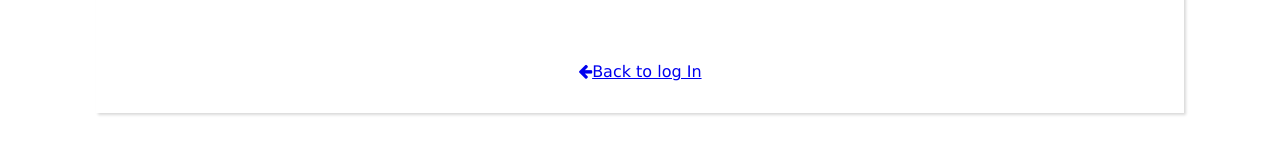
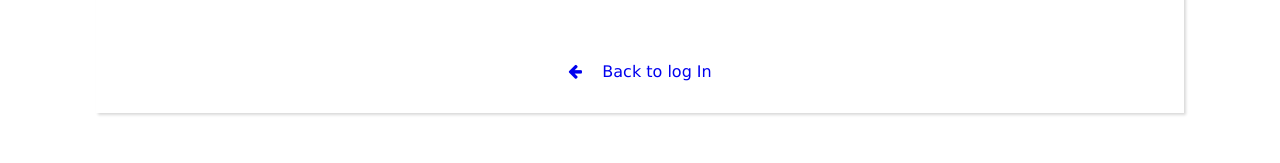
Before and after one commit to Lauryn-Owens/Boozy-Chemist, a React (Vite) app: page /forgotPassword in a window 1280 px wide. Shown: the part 435-598 px from the top of the page. Built offline with nearby package versions, Linux system fonts and the light colour scheme.

Commit message:
styled forgotPassword

```diff
--- a/src/Pages/forgotPassword.jsx
+++ b/src/Pages/forgotPassword.jsx
@@ -16,9 +16,11 @@ const ForgotPassword = () => {
                      className={style.emailSubmit} type="submit" value="Reset Password" id="resetPassword" name="resetPassword"/>
                 </form>
                 <Link
+                to="/login"
                 className={style.forgotPasswordLink}
                 >
                 <i class="fa fa-arrow-left" aria-hidden="true"></i>
+                &nbsp;  &nbsp;
                 Back to log In</Link>
           </main>
       );
--- a/src/PagesStyle/forgotPasswordStyle.module.css
+++ b/src/PagesStyle/forgotPasswordStyle.module.css
@@ -15,6 +15,10 @@
     margin-top: 2rem;
     display:block;
     text-align: center;
+    text-decoration: none;
     margin:auto;
     padding-bottom: 2rem;
 }
+.forgotPasswordLink:hover{
+    color:var(--bubbleGumPink);
+}
```
